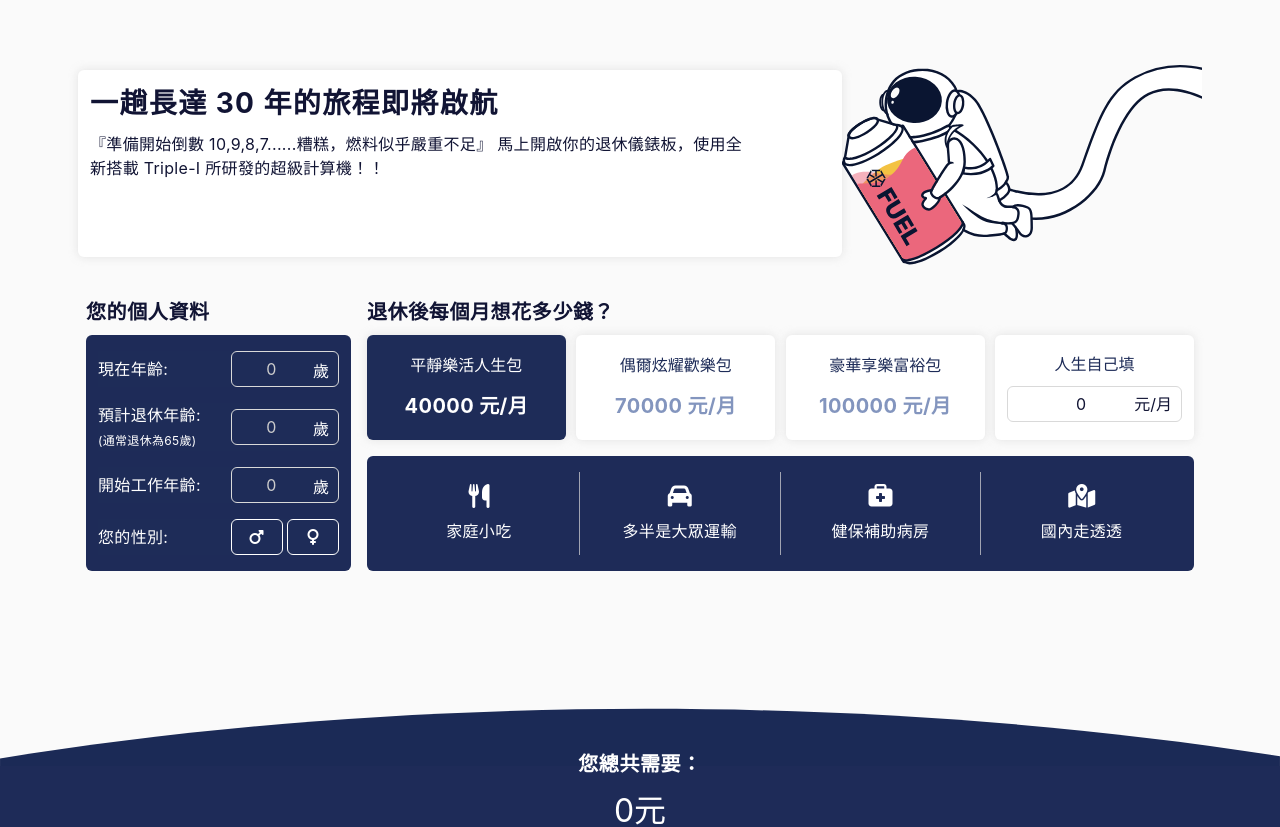
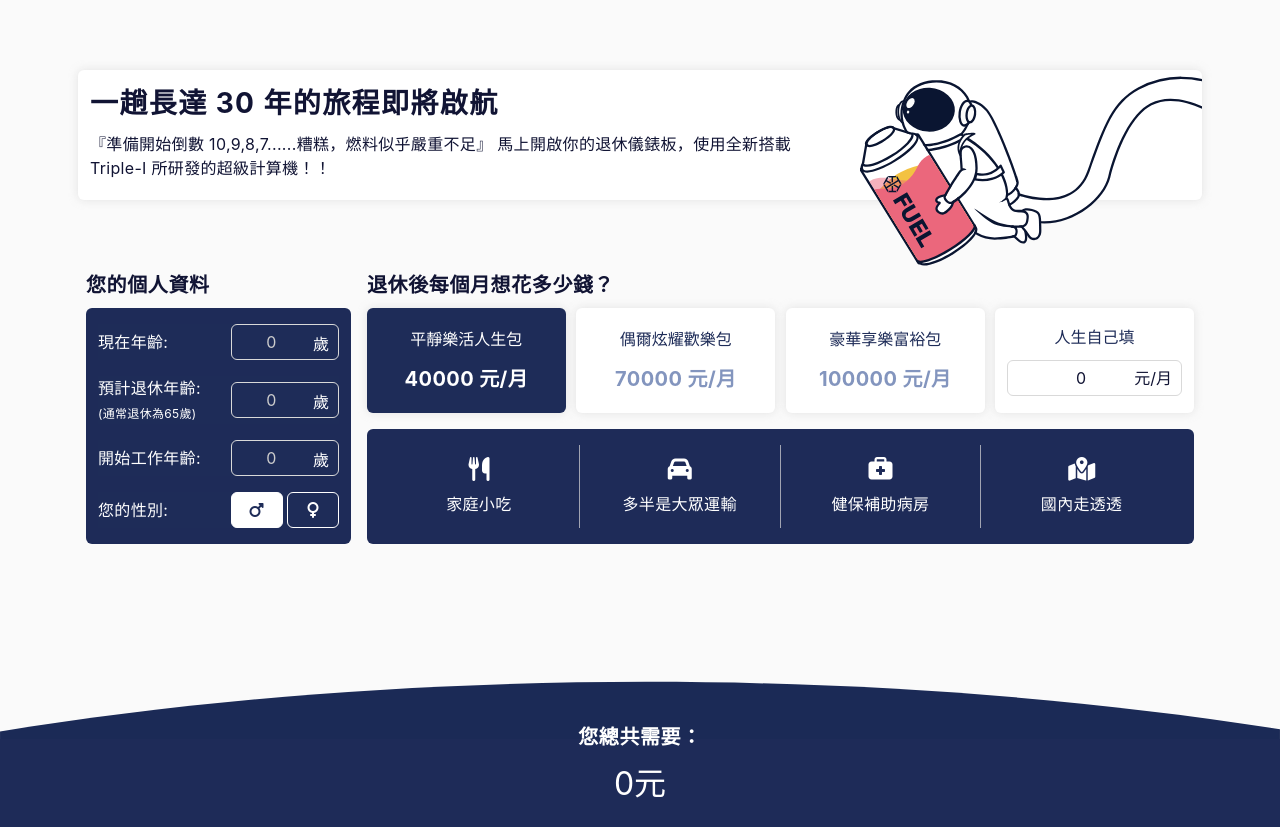
Before and after one commit to RonChang7/prd-retire, a Vue app: page / in a window 1280 px wide. Shown: the top 827 px of the page. Built offline with nearby package versions, Linux system fonts and the light colour scheme.

Commit message:
feat: 1.add api 2.update comps 3.update css

```diff
--- a/src/App.vue
+++ b/src/App.vue
@@ -7,10 +7,10 @@ const form = reactive({
   age: 0,
   retireAge: 0,
   workAge: 0,
-  sex: 1,
+  sex: 'MALE',
   //退休後每個月想花多少
   lifePlan: 1,
-  perMoneySpend: 0,
+  perMoneySpend: 40000,
   freeSpend: 0,
   retirePlan: 'once',
   salary: 0,
@@ -23,6 +23,10 @@ const form = reactive({
   annualRent: 0,
   annualOthers: 0,
 })
+const btnList = [
+  { name: 'fa-mars', value: 'MALE' },
+  { name: 'fa-venus', value: 'FEMALE' },
+]
 const lifePlanType = [
   { id: 1, title: '平靜樂活人生包', amount: 40000 },
   { id: 2, title: '偶爾炫耀歡樂包', amount: 70000 },
@@ -39,18 +43,32 @@ const setFormValue = (key, value) => {
     form.perMoneySpend = value === 4 ? form.freeSpend : lifePlanType[value - 1].amount
   }
   form[key] = value
-  // console.log('form:', form)
+  console.log('form:', form)
+  getCalculationFromApi()
 }
 watch(
   () => form.freeSpend,
   (newVal) => {
-    form.lifePlan = newVal < 70000 ? 1 : newVal >= 70000 && newVal < 100000 ? 2 : 3
+      form.lifePlan = newVal < 70000 ? 1 : newVal >= 70000 && newVal < 100000 ? 2 : 3
+      form.perMoneySpend = newVal
+      getCalculationFromApi()
+
   }
 )
+// TODO:呼喚時機：現在年齡、預計退休年齡、性別、退休後每個月想花多少錢變動時
+const getCalculationFromApi = async () => {
+  const url = `https://3i-life.com.tw/product/calculationRetireSimple?gender=${form.sex}&estimateRetireAge=${form.retireAge}&wantCostAfterRetirePerMonth=${form.perMoneySpend}`
+  await axios
+    .get(url)
+    .then((res) => {
+      console.log(res)
+      result.costAfterRetire = res.data
+    })
+    .catch((err) => {
+      console.log(err)
+    })
+}
 
-const getCalculationFromApi = () => {
-  axios.get('https://3i-life.com.tw/product/calculationRetireSimple')
-}
 const result = reactive({
   costAfterRetire: 0,
   wagePerMonth: 0,
@@ -109,7 +127,6 @@ const preparedList = reactive([
 ])
 const preparedNow = computed(() => {
   return preparedList[0].inputList.reduce((sum, b) => {
-    console.log('sum, b:', sum, b)
     return sum + b.value
   }, 0)
 })
@@ -151,8 +168,8 @@ const legendList = reactive([
           『準備開始倒數 10,9,8,7......糟糕，燃料似乎嚴重不足』 馬上開啟你的退休儀錶板，使用全新搭載
           Triple-I 所研發的超級計算機！！
         </p>
+        <img src="./assets/images/T-fuel.svg" alt="T-fuel" />
       </div>
-      <img src="./assets/images/T-fuel.svg" alt="T-fuel" />
     </div>
     <div class="formInfo inner">
       <div class="userInfo col-12 col-md-4 col-lg-4 col-xl-3">
@@ -180,6 +197,8 @@ const legendList = reactive([
           <formInput
             :title="'您的性別'"
             :type="'select'"
+            :btn-list="btnList"
+            :btn-val="form.sex"
             @setValue="setFormValue('sex', $event)"
           ></formInput>
         </div>
--- a/src/assets/scss/components/_common.scss
+++ b/src/assets/scss/components/_common.scss
@@ -36,7 +36,7 @@
       p {
         margin: 8px 0;
         @media screen and (min-width: 768px) {
-          width: 90%;
+          width: 65%;
         }
       }
     }
@@ -44,7 +44,10 @@
       display: none;
       @media screen and (min-width: 768px) {
         display: block;
-        width: 32%;
+        position: absolute;
+        top: 12px;
+        right: 8px;
+        width: 30%;
       }
     }
   }
@@ -52,6 +55,11 @@
     padding-top: 30px;
     @media screen and (min-width: 768px) {
       display: flex;
+      padding-top: 40px;
+    }
+    @media screen and (min-width: 1280px) {
+      padding-top: 60px;
+
     }
     .userInfo {
       padding-bottom: 30px;
--- a/src/components/formInput.vue
+++ b/src/components/formInput.vue
@@ -21,8 +21,8 @@
           v-for="(item, index) in btnList"
           :key="index"
           class="selectItem__btn"
-          :class="{ 'selectItem__btn--active': val === item.value }"
-          @click="$emit('setValue', item.value), (val = item.value)"
+          :class="{ 'selectItem__btn--active': btnVal === item.value }"
+          @click="$emit('setValue', item.value)"
         >
           <i class="fas" :class="item.name"></i>
         </button>
@@ -38,16 +38,14 @@ const props = defineProps({
   title: String,
   subTitle: String,
   unit: String,
+  btnList: Array,
+  btnVal: String,
   placeholder: {
     type: Number,
     default: 0,
   },
 })
 const val = ref(null)
-const btnList = [
-  { name: 'fa-mars', value: 1 },
-  { name: 'fa-venus', value: 2 },
-]
 </script>
 
 <style lang="scss" scoped></style>
```
